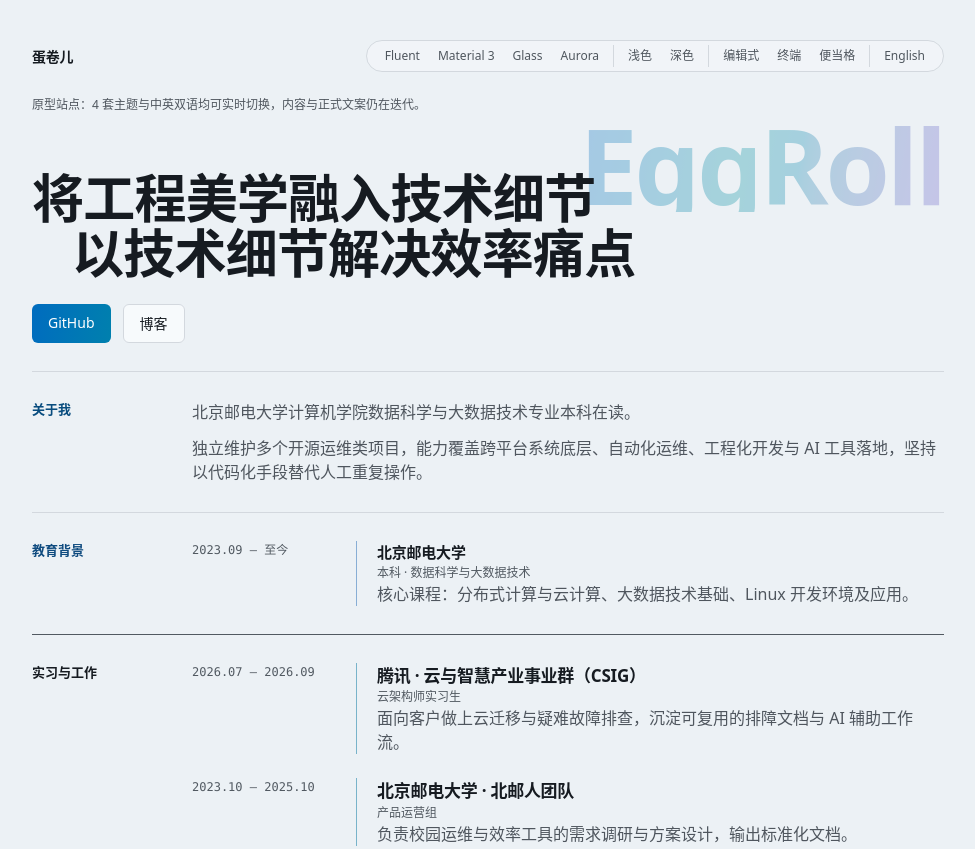
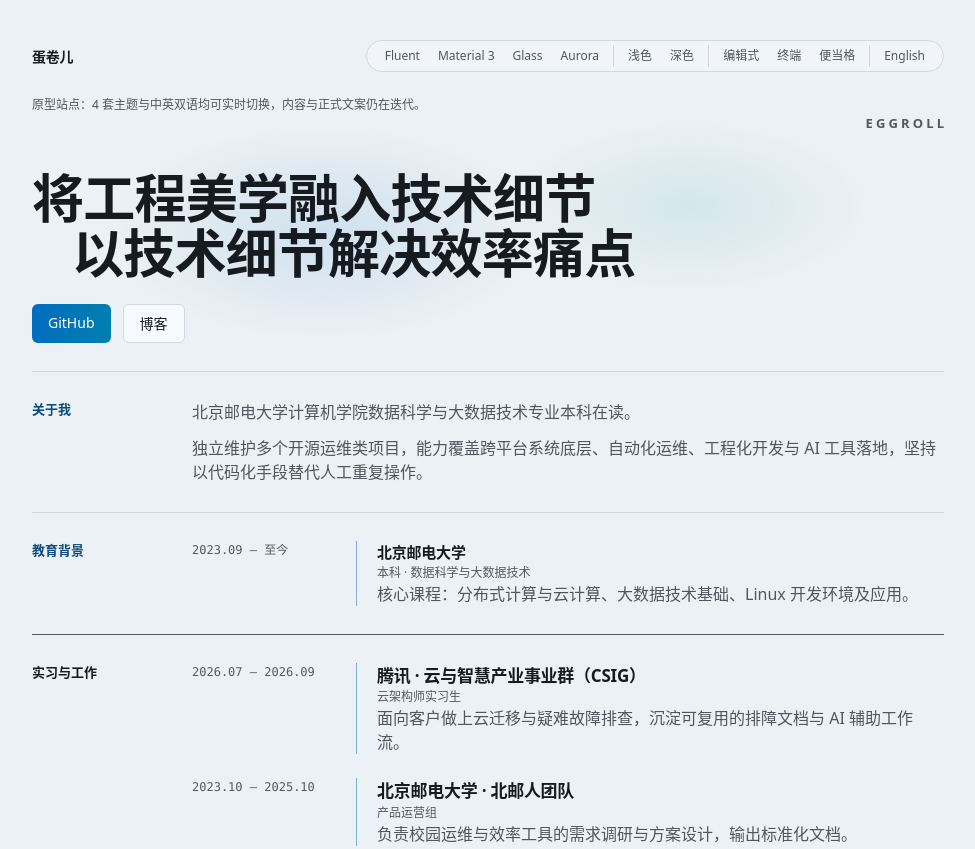
Before and after one commit to Jy-EggRoll/my-page, an Astro site: page / in a window 1280 px wide. Shown: the top 849 px of the page, without its empty margins (152-1127 px from the left). Built offline with nearby package versions, Linux system fonts and the light colour scheme; Astro itself is replaced by a stand-in of ours.

Commit message:
fix(hero): 字标不再压住标题，改安放在书眉行；首屏补主题化双光晕
起因：编辑式首屏的字标是 6.5rem 渐变水印，压在标题右上角，两行标题把字形切掉一截，
看起来像渲染故障；首屏本身在浅底上也没有层次，与正文区分不出来。

- 字标移进书眉行（编辑式该行本就是空的），缩到 13px 小字标：与标题零重叠，
  同时补上这一档此前缺失的页眉层次。字号与行高之和守住书眉行 1.5rem 下边距，不会再压到标题
- 首屏氛围层改成两枚强调色径向光晕，垫在内容之下；用 ::before 伪元素实现、不进 DOM ——
  回归脚本的 DOM 指纹断言要求各外观组合的结构完全一致
- 光晕强度拆成 --hero-glow-primary / --hero-glow-secondary 令牌（明暗各一档），
  浅底与近黑底对同一层淡彩的感知差很多，留出按主题单独调的接口；
  颜色用 color-mix 从强调色派生，4 套主题自动跟随
- 两枚光斑刻意落在 hero 矩形之内（不用「铺满 + mask 收边」）：后者在浅色主题下
  左边缘会漏出约 8% 不透明度，表现为一条看得见的竖直边界

```diff
--- a/src/styles/layout.css
+++ b/src/styles/layout.css
@@ -290,6 +290,37 @@
   position: relative;
   overflow: hidden;
 }
+/*
+ * 首屏氛围层：两枚柔和光晕垫在内容之下，让首屏比正文更有空气感。
+ * 刻意用 ::before 伪元素而不是新增节点 —— 回归脚本的 DOM 指纹断言
+ * （scripts/verify.mjs:316-327）要求所有外观组合的结构完全一致，
+ * 伪元素不进 DOM 树，天然满足。
+ * 颜色全部由主题强调色派生，因此 4 套主题 × 明暗都会自动跟着变。
+ */
+.section-shell.hero::before {
+  content: '';
+  position: absolute;
+  inset: 0;
+  z-index: 0;
+  pointer-events: none;
+  background-image:
+    radial-gradient(
+      24% 42% at 32% 46%,
+      color-mix(in oklab, var(--color-accent) var(--hero-glow-primary), transparent),
+      transparent 100%
+    ),
+    radial-gradient(
+      20% 34% at 72% 36%,
+      color-mix(in oklab, var(--color-accent-2) var(--hero-glow-secondary), transparent),
+      transparent 100%
+    );
+  /*
+   * 两枚光斑必须完整落在 hero 矩形之内 —— 半径与中心位置都按最窄的一档（窄屏 312px 宽）
+   * 留了余量，这样渐变在碰到边界之前就已经是 transparent，四条边不会出现硬切口。
+   * 早先用「铺满整块 + mask 收边」的写法，左边缘仍会漏出约 8% 的不透明度，
+   * 浅色主题下表现为一条看得见的竖直边界。与其叠加遮罩，不如让光斑本身落在里面。
+   */
+}
 .section-shell.hero .section-body {
   position: relative;
   z-index: 1;
--- a/src/styles/layouts/editorial.css
+++ b/src/styles/layouts/editorial.css
@@ -79,10 +79,26 @@
   padding: 0.625rem 0;
 }
 
-/* 首屏锚点：字标放在标题右上，完整可见（此前 top 为负会被裁掉字头，且压到提示条上） */
+/* 首屏字标：从「压在标题右上角的大水印」改成安放在空书眉行的小字标。
+   原实现（top:0.25rem 的 6.5rem 渐变水印）与两行标题共用同一片区域，字形被标题切掉一截，
+   看起来像渲染故障而不是设计。编辑式的书眉行本就是空的（路径标签只在终端版式显示），
+   把字标放进去既不与标题争地，也补上了这一档缺失的页眉层次。
+   字号与行高之和必须小于书眉行的 1.5rem 下边距，否则又会压到标题。 */
 [data-layout='editorial'] .hero-mark {
-  top: 0.25rem;
+  top: 0;
   right: 0;
+  font-size: 0.8125rem;
+  font-weight: 600;
+  letter-spacing: 0.24em;
+  /* 字距会在末尾补一格空白，回退掉才能真正贴齐右边界 */
+  margin-right: -0.24em;
+  line-height: 1.4;
+  text-transform: uppercase;
+  background-image: none;
+  -webkit-background-clip: border-box;
+  background-clip: border-box;
+  color: var(--color-fg-subtle);
+  opacity: 1;
 }
 
 /* 核心章节（经历/项目）的顶线加深，配合更实的前景色形成强弱对比。
--- a/src/styles/theme.css
+++ b/src/styles/theme.css
@@ -65,6 +65,20 @@
     0 2px 6px oklch(24% 0.012 255 / 0.08), 0 18px 44px oklch(24% 0.012 255 / 0.12);
 }
 
+/*
+ * 首屏氛围层的光晕强度（百分比）。
+ * 放在令牌层而不是写死在 layout.css，是因为浅底与近黑底对同一层淡彩的感知差很多，
+ * 各主题需要能各自调；layout.css 只负责「用哪两个强调色、铺在什么位置」。
+ */
+:root {
+  --hero-glow-primary: 12%;
+  --hero-glow-secondary: 10%;
+}
+:root[data-scheme='dark'] {
+  --hero-glow-primary: 11%;
+  --hero-glow-secondary: 9%;
+}
+
 @layer base {
   /* 页面底色画在 html 上、body 保持透明：这样 -z-10 的装饰背景层才能显示在
      内容之下、html 底色之上，玻璃拟态才有可模糊的东西。 */
```
